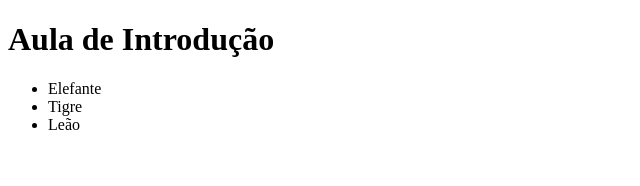
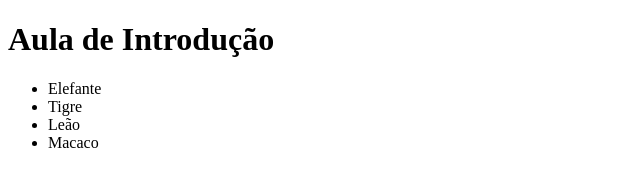
Before and after one commit to expalmer/projeto-de-introducao, a plain HTML site: page index.html in a window 1280 px wide. Shown: the full height of the page, 0-640 px from the left. Drawn offline with Linux system fonts and the light colour scheme.

Commit message:
add o macaco

```diff
--- a/index.html
+++ b/index.html
@@ -11,6 +11,7 @@
       <li>Elefante</li>
       <li>Tigre</li>
       <li>Leão</li>
+      <li>Macaco</li>
     </ul>
   </body>
 </html>
```
